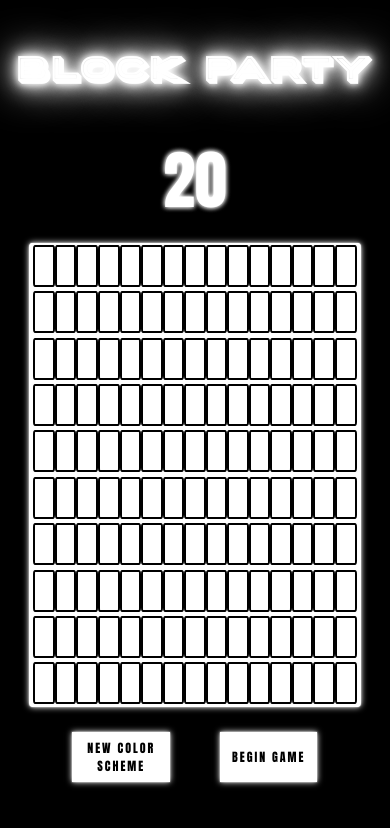
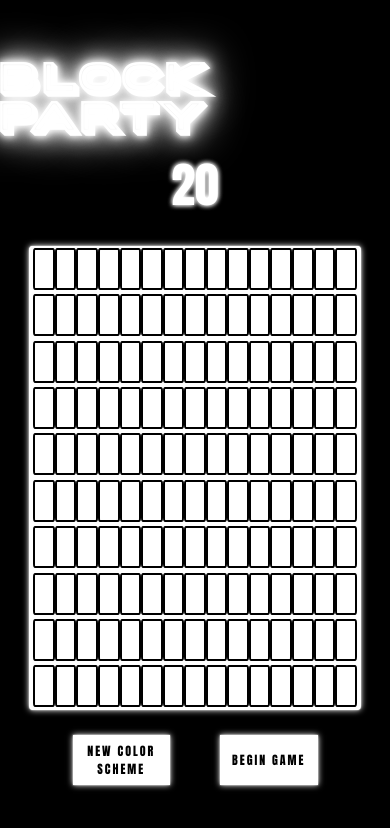
Before and after one commit to nguyendthinh/BlockParty, a React (Create React App) app: page / in a window 390 px wide. Shown: the top 828 px of the page. Built offline with nearby package versions, Linux system fonts and the light colour scheme; a web font is replaced by a local one.

Commit message:
style changes

```diff
--- a/src/index.css
+++ b/src/index.css
@@ -19,6 +19,7 @@ body {
 }
 
 #title {
+  margin-top: .5em;
   font-family: gameBlock, 'Kumar One';
   color: white;
   font-size: 4em;
@@ -33,6 +34,7 @@ body {
 #timer {
   font-family: Impact;
   margin: 15px;
+  padding: 10px;
 }
 
 @keyframes neon5 {
@@ -220,5 +222,12 @@ button {
   }
   #titlebackground {
     margin-bottom: 0;
+    margin-top: 10px;
+  }
+  #timer {
+    font-size: 3em;
+  }
+  #title {
+    font-size: 10vw;
   }
 }
```
Also changed, not shown: package.json (+5 -2 lines).
